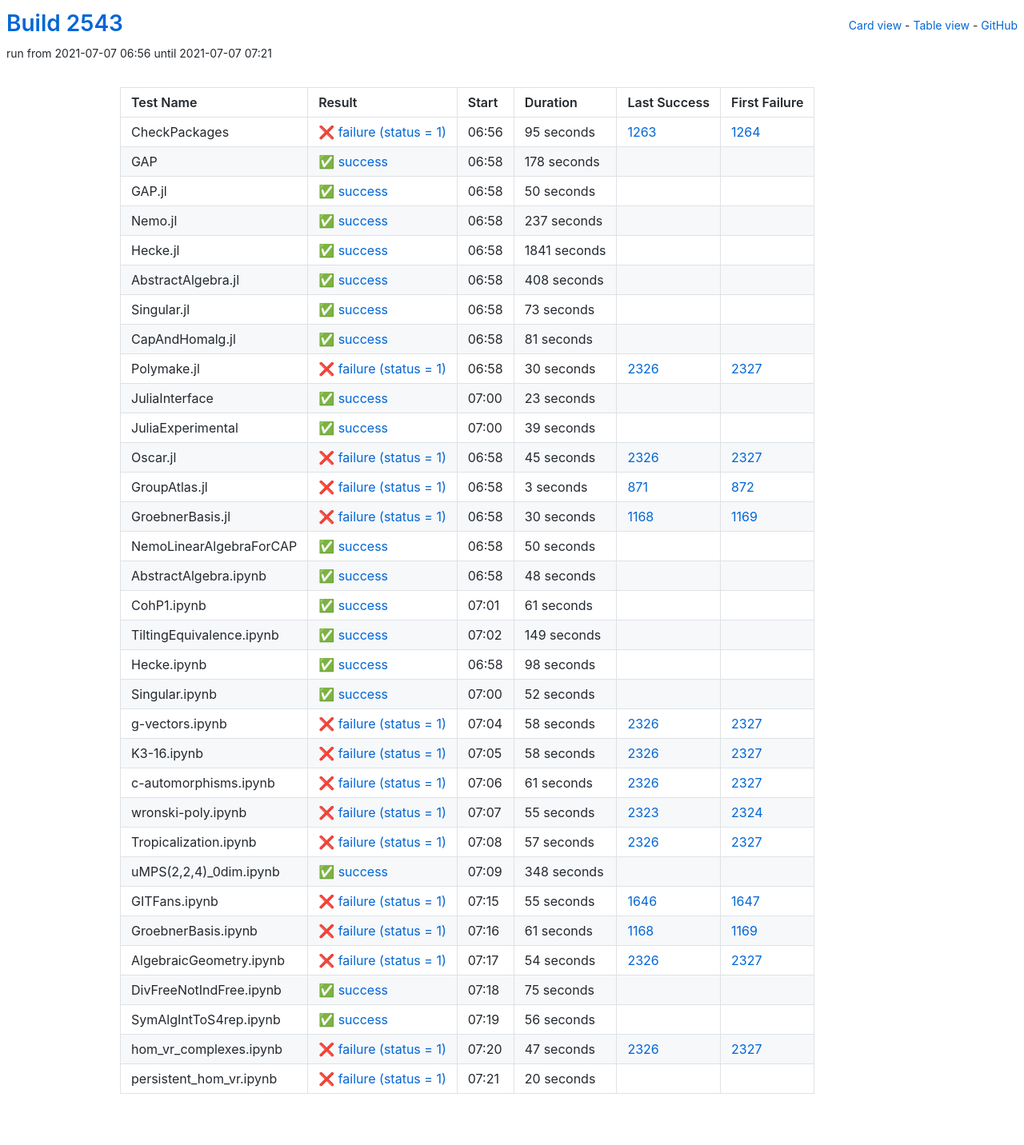
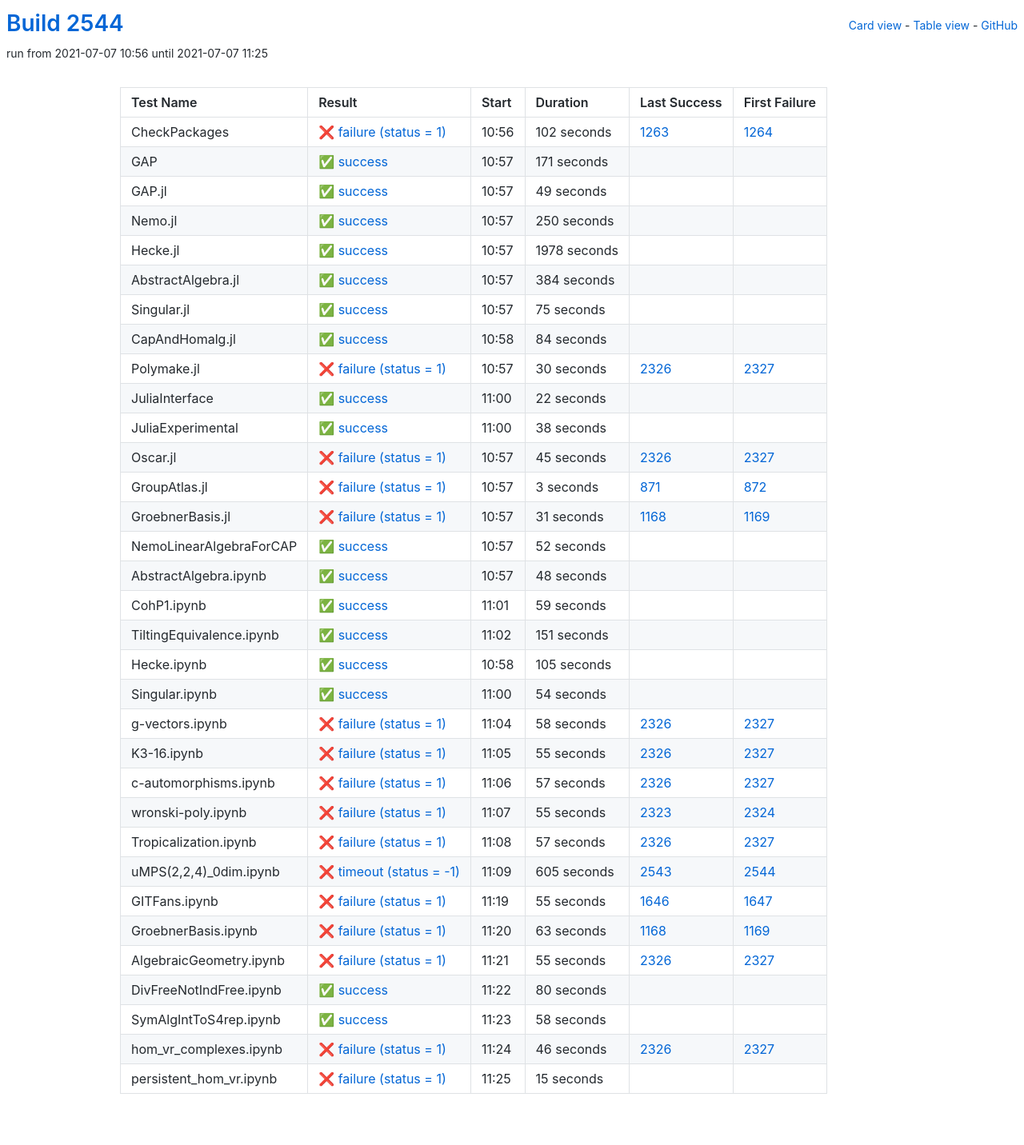
Before and after one commit to oscar-system/oscar-ci-status-stable, a Jekyll site: the page built from table.html, in a window 1280 px wide. Shown: the whole page at 80% size. Built offline with Jekyll 4.4.1, drawn with Linux system fonts in a browser that asks for light colours.

Commit message:
Build #2544

```diff
--- a/_data/ci.yml
+++ b/_data/ci.yml
@@ -1,6 +1,6 @@
 ---
-build: 2543
-build_url: https://oscarci.mathematik.uni-kl.de/job/oscar-stable/2543/
+build: 2544
+build_url: https://oscarci.mathematik.uni-kl.de/job/oscar-stable/2544/
 job: oscar-stable
 organization: oscar-system
 repo: oscar-ci-status-stable
@@ -8,104 +8,104 @@ repourl: https://github.com/oscar-system/oscar-ci-status-stable
 tests:
 - name: CheckPackages
   id: checkpackages
-  log: https://oscarci.mathematik.uni-kl.de/job/oscar-stable/2543/artifact/logs/build-2543/CheckPackages.log
-  start: 2021-07-07 06:56
+  log: https://oscarci.mathematik.uni-kl.de/job/oscar-stable/2544/artifact/logs/build-2544/CheckPackages.log
+  start: 2021-07-07 10:56
   success: false
   exitcode: 1
   status: failure
-  duration: 95
+  duration: 102
   last_success: 1263
   last_success_url: https://oscarci.mathematik.uni-kl.de/job/oscar-stable/1263/
   first_failure: 1264
   first_failure_url: https://oscarci.mathematik.uni-kl.de/job/oscar-stable/1264/
 - name: GAP
   id: gap
-  log: https://oscarci.mathematik.uni-kl.de/job/oscar-stable/2543/artifact/logs/build-2543/GAP.log
-  start: 2021-07-07 06:58
+  log: https://oscarci.mathematik.uni-kl.de/job/oscar-stable/2544/artifact/logs/build-2544/GAP.log
+  start: 2021-07-07 10:57
   success: true
   exitcode: 0
   status: success
-  duration: 178
+  duration: 171
   last_success: false
   last_success_url:
   first_failure: false
   first_failure_url:
 - name: GAP.jl
   id: gap-jl
-  log: https://oscarci.mathematik.uni-kl.de/job/oscar-stable/2543/artifact/logs/build-2543/GAP.jl.log
-  start: 2021-07-07 06:58
+  log: https://oscarci.mathematik.uni-kl.de/job/oscar-stable/2544/artifact/logs/build-2544/GAP.jl.log
+  start: 2021-07-07 10:57
   success: true
   exitcode: 0
   status: success
-  duration: 50
+  duration: 49
   last_success: false
   last_success_url:
   first_failure: false
   first_failure_url:
 - name: Nemo.jl
   id: nemo-jl
-  log: https://oscarci.mathematik.uni-kl.de/job/oscar-stable/2543/artifact/logs/build-2543/Nemo.jl.log
-  start: 2021-07-07 06:58
+  log: https://oscarci.mathematik.uni-kl.de/job/oscar-stable/2544/artifact/logs/build-2544/Nemo.jl.log
+  start: 2021-07-07 10:57
   success: true
   exitcode: 0
   status: success
-  duration: 237
+  duration: 250
   last_success: false
   last_success_url:
   first_failure: false
   first_failure_url:
 - name: Hecke.jl
   id: hecke-jl
-  log: https://oscarci.mathematik.uni-kl.de/job/oscar-stable/2543/artifact/logs/build-2543/Hecke.jl.log
-  start: 2021-07-07 06:58
+  log: https://oscarci.mathematik.uni-kl.de/job/oscar-stable/2544/artifact/logs/build-2544/Hecke.jl.log
+  start: 2021-07-07 10:57
   success: true
   exitcode: 0
   status: success
-  duration: 1841
+  duration: 1978
   last_success: false
   last_success_url:
   first_failure: false
   first_failure_url:
 - name: AbstractAlgebra.jl
   id: abstractalgebra-jl
-  log: https://oscarci.mathematik.uni-kl.de/job/oscar-stable/2543/artifact/logs/build-2543/AbstractAlgebra.jl.log
-  start: 2021-07-07 06:58
+  log: https://oscarci.mathematik.uni-kl.de/job/oscar-stable/2544/artifact/logs/build-2544/AbstractAlgebra.jl.log
+  start: 2021-07-07 10:57
   success: true
   exitcode: 0
   status: success
-  duration: 408
+  duration: 384
   last_success: false
   last_success_url:
   first_failure: false
   first_failure_url:
 - name: Singular.jl
   id: singular-jl
-  log: https://oscarci.mathematik.uni-kl.de/job/oscar-stable/2543/artifact/logs/build-2543/Singular.jl.log
-  start: 2021-07-07 06:58
+  log: https://oscarci.mathematik.uni-kl.de/job/oscar-stable/2544/artifact/logs/build-2544/Singular.jl.log
+  start: 2021-07-07 10:57
   success: true
   exitcode: 0
   status: success
-  duration: 73
+  duration: 75
   last_success: false
   last_success_url:
   first_failure: false
   first_failure_url:
 - name: CapAndHomalg.jl
   id: capandhomalg-jl
-  log: https://oscarci.mathematik.uni-kl.de/job/oscar-stable/2543/artifact/logs/build-2543/CapAndHomalg.jl.log
-  start: 2021-07-07 06:58
+  log: https://oscarci.mathematik.uni-kl.de/job/oscar-stable/2544/artifact/logs/build-2544/CapAndHomalg.jl.log
+  start: 2021-07-07 10:58
   success: true
   exitcode: 0
   status: success
-  duration: 81
+  duration: 84
   last_success: false
   last_success_url:
   first_failure: false
   first_failure_url:
 - name: Polymake.jl
   id: polymake-jl
-  log: https://oscarci.mathematik.uni-kl.de/job/oscar-stable/2543/artifact/logs/build-2543/Polymake.jl.log
-  start: 2021-07-07 06:58
+  log: https://oscarci.mathematik.uni-kl.de/job/oscar-stable/2544/artifact/logs/build-2544/Polymake.jl.log
+  start: 2021-07-07 10:57
   success: false
   exitcode: 1
   status: failure
@@ -116,32 +116,32 @@ tests:
   first_failure_url: https://oscarci.mathematik.uni-kl.de/job/oscar-stable/2327/
 - name: JuliaInterface
   id: juliainterface
-  log: https://oscarci.mathematik.uni-kl.de/job/oscar-stable/2543/artifact/logs/build-2543/JuliaInterface.log
-  start: 2021-07-07 07:00
+  log: https://oscarci.mathematik.uni-kl.de/job/oscar-stable/2544/artifact/logs/build-2544/JuliaInterface.log
+  start: 2021-07-07 11:00
   success: true
   exitcode: 0
   status: success
-  duration: 23
+  duration: 22
   last_success: false
   last_success_url:
   first_failure: false
   first_failure_url:
 - name: JuliaExperimental
   id: juliaexperimental
-  log: https://oscarci.mathematik.uni-kl.de/job/oscar-stable/2543/artifact/logs/build-2543/JuliaExperimental.log
-  start: 2021-07-07 07:00
+  log: https://oscarci.mathematik.uni-kl.de/job/oscar-stable/2544/artifact/logs/build-2544/JuliaExperimental.log
+  start: 2021-07-07 11:00
   success: true
   exitcode: 0
   status: success
-  duration: 39
+  duration: 38
   last_success: false
   last_success_url:
   first_failure: false
   first_failure_url:
 - name: Oscar.jl
   id: oscar-jl
-  log: https://oscarci.mathematik.uni-kl.de/job/oscar-stable/2543/artifact/logs/build-2543/Oscar.jl.log
-  start: 2021-07-07 06:58
+  log: https://oscarci.mathematik.uni-kl.de/job/oscar-stable/2544/artifact/logs/build-2544/Oscar.jl.log
+  start: 2021-07-07 10:57
   success: false
   exitcode: 1
   status: failure
@@ -152,8 +152,8 @@ tests:
   first_failure_url: https://oscarci.mathematik.uni-kl.de/job/oscar-stable/2327/
 - name: GroupAtlas.jl
   id: groupatlas-jl
-  log: https://oscarci.mathematik.uni-kl.de/job/oscar-stable/2543/artifact/logs/build-2543/GroupAtlas.jl.log
-  start: 2021-07-07 06:58
+  log: https://oscarci.mathematik.uni-kl.de/job/oscar-stable/2544/artifact/logs/build-2544/GroupAtlas.jl.log
+  start: 2021-07-07 10:57
   success: false
   exitcode: 1
   status: failure
@@ -164,32 +164,32 @@ tests:
   first_failure_url: https://oscarci.mathematik.uni-kl.de/job/oscar-stable/872/
 - name: GroebnerBasis.jl
   id: groebnerbasis-jl
-  log: https://oscarci.mathematik.uni-kl.de/job/oscar-stable/2543/artifact/logs/build-2543/GroebnerBasis.jl.log
-  start: 2021-07-07 06:58
+  log: https://oscarci.mathematik.uni-kl.de/job/oscar-stable/2544/artifact/logs/build-2544/GroebnerBasis.jl.log
+  start: 2021-07-07 10:57
   success: false
   exitcode: 1
   status: failure
-  duration: 30
+  duration: 31
   last_success: 1168
   last_success_url: https://oscarci.mathematik.uni-kl.de/job/oscar-stable/1168/
   first_failure: 1169
   first_failure_url: https://oscarci.mathematik.uni-kl.de/job/oscar-stable/1169/
 - name: NemoLinearAlgebraForCAP
   id: nemolinearalgebraforcap
-  log: https://oscarci.mathematik.uni-kl.de/job/oscar-stable/2543/artifact/logs/build-2543/NemoLinearAlgebraForCAP.log
-  start: 2021-07-07 06:58
+  log: https://oscarci.mathematik.uni-kl.de/job/oscar-stable/2544/artifact/logs/build-2544/NemoLinearAlgebraForCAP.log
+  start: 2021-07-07 10:57
   success: true
   exitcode: 0
   status: success
-  duration: 50
+  duration: 52
   last_success: false
   last_success_url:
   first_failure: false
   first_failure_url:
 - name: AbstractAlgebra.ipynb
   id: abstractalgebra-ipynb
-  log: https://oscarci.mathematik.uni-kl.de/job/oscar-stable/2543/artifact/logs/build-2543/AbstractAlgebra.ipynb.log
-  start: 2021-07-07 06:58
+  log: https://oscarci.mathematik.uni-kl.de/job/oscar-stable/2544/artifact/logs/build-2544/AbstractAlgebra.ipynb.log
+  start: 2021-07-07 10:57
   success: true
   exitcode: 0
   status: success
@@ -200,56 +200,56 @@ tests:
   first_failure_url:
 - name: CohP1.ipynb
   id: cohp1-ipynb
-  log: https://oscarci.mathematik.uni-kl.de/job/oscar-stable/2543/artifact/logs/build-2543/CohP1.ipynb.log
-  start: 2021-07-07 07:01
+  log: https://oscarci.mathematik.uni-kl.de/job/oscar-stable/2544/artifact/logs/build-2544/CohP1.ipynb.log
+  start: 2021-07-07 11:01
   success: true
   exitcode: 0
   status: success
-  duration: 61
+  duration: 59
   last_success: false
   last_success_url:
   first_failure: false
   first_failure_url:
 - name: TiltingEquivalence.ipynb
   id: tiltingequivalence-ipynb
-  log: https://oscarci.mathematik.uni-kl.de/job/oscar-stable/2543/artifact/logs/build-2543/TiltingEquivalence.ipynb.log
-  start: 2021-07-07 07:02
+  log: https://oscarci.mathematik.uni-kl.de/job/oscar-stable/2544/artifact/logs/build-2544/TiltingEquivalence.ipynb.log
+  start: 2021-07-07 11:02
   success: true
   exitcode: 0
   status: success
-  duration: 149
+  duration: 151
   last_success: false
   last_success_url:
   first_failure: false
   first_failure_url:
 - name: Hecke.ipynb
   id: hecke-ipynb
-  log: https://oscarci.mathematik.uni-kl.de/job/oscar-stable/2543/artifact/logs/build-2543/Hecke.ipynb.log
-  start: 2021-07-07 06:58
+  log: https://oscarci.mathematik.uni-kl.de/job/oscar-stable/2544/artifact/logs/build-2544/Hecke.ipynb.log
+  start: 2021-07-07 10:58
   success: true
   exitcode: 0
   status: success
-  duration: 98
+  duration: 105
   last_success: false
   last_success_url:
   first_failure: false
   first_failure_url:
 - name: Singular.ipynb
   id: singular-ipynb
-  log: https://oscarci.mathematik.uni-kl.de/job/oscar-stable/2543/artifact/logs/build-2543/Singular.ipynb.log
-  start: 2021-07-07 07:00
+  log: https://oscarci.mathematik.uni-kl.de/job/oscar-stable/2544/artifact/logs/build-2544/Singular.ipynb.log
+  start: 2021-07-07 11:00
   success: true
   exitcode: 0
   status: success
-  duration: 52
+  duration: 54
   last_success: false
   last_success_url:
   first_failure: false
   first_failure_url:
 - name: g-vectors.ipynb
   id: g-vectors-ipynb
-  log: https://oscarci.mathematik.uni-kl.de/job/oscar-stable/2543/artifact/logs/build-2543/g-vectors.ipynb.log
-  start: 2021-07-07 07:04
+  log: https://oscarci.mathematik.uni-kl.de/job/oscar-stable/2544/artifact/logs/build-2544/g-vectors.ipynb.log
+  start: 2021-07-07 11:04
   success: false
   exitcode: 1
   status: failure
@@ -260,32 +260,32 @@ tests:
   first_failure_url: https://oscarci.mathematik.uni-kl.de/job/oscar-stable/2327/
 - name: K3-16.ipynb
   id: k3-16-ipynb
-  log: https://oscarci.mathematik.uni-kl.de/job/oscar-stable/2543/artifact/logs/build-2543/K3-16.ipynb.log
-  start: 2021-07-07 07:05
+  log: https://oscarci.mathematik.uni-kl.de/job/oscar-stable/2544/artifact/logs/build-2544/K3-16.ipynb.log
+  start: 2021-07-07 11:05
   success: false
   exitcode: 1
   status: failure
-  duration: 58
+  duration: 55
   last_success: 2326
   last_success_url: https://oscarci.mathematik.uni-kl.de/job/oscar-stable/2326/
   first_failure: 2327
   first_failure_url: https://oscarci.mathematik.uni-kl.de/job/oscar-stable/2327/
 - name: c-automorphisms.ipynb
   id: c-automorphisms-ipynb
-  log: https://oscarci.mathematik.uni-kl.de/job/oscar-stable/2543/artifact/logs/build-2543/c-automorphisms.ipynb.log
-  start: 2021-07-07 07:06
+  log: https://oscarci.mathematik.uni-kl.de/job/oscar-stable/2544/artifact/logs/build-2544/c-automorphisms.ipynb.log
+  start: 2021-07-07 11:06
   success: false
   exitcode: 1
   status: failure
-  duration: 61
+  duration: 57
   last_success: 2326
   last_success_url: https://oscarci.mathematik.uni-kl.de/job/oscar-stable/2326/
   first_failure: 2327
   first_failure_url: https://oscarci.mathematik.uni-kl.de/job/oscar-stable/2327/
 - name: wronski-poly.ipynb
   id: wronski-poly-ipynb
-  log: https://oscarci.mathematik.uni-kl.de/job/oscar-stable/2543/artifact/logs/build-2543/wronski-poly.ipynb.log
-  start: 2021-07-07 07:07
+  log: https://oscarci.mathematik.uni-kl.de/job/oscar-stable/2544/artifact/logs/build-2544/wronski-poly.ipynb.log
+  start: 2021-07-07 11:07
   success: false
   exitcode: 1
   status: failure
@@ -296,8 +296,8 @@ tests:
   first_failure_url: https://oscarci.mathematik.uni-kl.de/job/oscar-stable/2324/
 - name: Tropicalization.ipynb
   id: tropicalization-ipynb
-  log: https://oscarci.mathematik.uni-kl.de/job/oscar-stable/2543/artifact/logs/build-2543/Tropicalization.ipynb.log
-  start: 2021-07-07 07:08
+  log: https://oscarci.mathematik.uni-kl.de/job/oscar-stable/2544/artifact/logs/build-2544/Tropicalization.ipynb.log
+  start: 2021-07-07 11:08
   success: false
   exitcode: 1
   status: failure
@@ -308,20 +308,20 @@ tests:
   first_failure_url: https://oscarci.mathematik.uni-kl.de/job/oscar-stable/2327/
 - name: uMPS(2,2,4)_0dim.ipynb
   id: umps-2-2-4-0dim-ipynb
-  log: https://oscarci.mathematik.uni-kl.de/job/oscar-stable/2543/artifact/logs/build-2543/uMPS-2-2-4-_0dim.ipynb.log
-  start: 2021-07-07 07:09
-  success: true
-  exitcode: 0
-  status: success
-  duration: 348
-  last_success: false
-  last_success_url:
-  first_failure: false
-  first_failure_url:
+  log: https://oscarci.mathematik.uni-kl.de/job/oscar-stable/2544/artifact/logs/build-2544/uMPS-2-2-4-_0dim.ipynb.log
+  start: 2021-07-07 11:09
+  success: false
+  exitcode: -1
+  status: timeout
+  duration: 605
+  last_success: 2543
+  last_success_url: https://oscarci.mathematik.uni-kl.de/job/oscar-stable/2543/
+  first_failure: 2544
+  first_failure_url: https://oscarci.mathematik.uni-kl.de/job/oscar-stable/2544/
 - name: GITFans.ipynb
   id: gitfans-ipynb
-  log: https://oscarci.mathematik.uni-kl.de/job/oscar-stable/2543/artifact/logs/build-2543/GITFans.ipynb.log
-  start: 2021-07-07 07:15
+  log: https://oscarci.mathematik.uni-kl.de/job/oscar-stable/2544/artifact/logs/build-2544/GITFans.ipynb.log
+  start: 2021-07-07 11:19
   success: false
   exitcode: 1
   status: failure
@@ -332,72 +332,72 @@ tests:
   first_failure_url: https://oscarci.mathematik.uni-kl.de/job/oscar-stable/1647/
 - name: GroebnerBasis.ipynb
   id: groebnerbasis-ipynb
-  log: https://oscarci.mathematik.uni-kl.de/job/oscar-stable/2543/artifact/logs/build-2543/GroebnerBasis.ipynb.log
-  start: 2021-07-07 07:16
+  log: https://oscarci.mathematik.uni-kl.de/job/oscar-stable/2544/artifact/logs/build-2544/GroebnerBasis.ipynb.log
+  start: 2021-07-07 11:20
   success: false
   exitcode: 1
   status: failure
-  duration: 61
+  duration: 63
   last_success: 1168
   last_success_url: https://oscarci.mathematik.uni-kl.de/job/oscar-stable/1168/
   first_failure: 1169
   first_failure_url: https://oscarci.mathematik.uni-kl.de/job/oscar-stable/1169/
 - name: AlgebraicGeometry.ipynb
   id: algebraicgeometry-ipynb
-  log: https://oscarci.mathematik.uni-kl.de/job/oscar-stable/2543/artifact/logs/build-2543/AlgebraicGeometry.ipynb.log
-  start: 2021-07-07 07:17
+  log: https://oscarci.mathematik.uni-kl.de/job/oscar-stable/2544/artifact/logs/build-2544/AlgebraicGeometry.ipynb.log
+  start: 2021-07-07 11:21
   success: false
   exitcode: 1
   status: failure
-  duration: 54
+  duration: 55
   last_success: 2326
   last_success_url: https://oscarci.mathematik.uni-kl.de/job/oscar-stable/2326/
   first_failure: 2327
   first_failure_url: https://oscarci.mathematik.uni-kl.de/job/oscar-stable/2327/
 - name: DivFreeNotIndFree.ipynb
   id: divfreenotindfree-ipynb
-  log: https://oscarci.mathematik.uni-kl.de/job/oscar-stable/2543/artifact/logs/build-2543/DivFreeNotIndFree.ipynb.log
-  start: 2021-07-07 07:18
+  log: https://oscarci.mathematik.uni-kl.de/job/oscar-stable/2544/artifact/logs/build-2544/DivFreeNotIndFree.ipynb.log
+  start: 2021-07-07 11:22
   success: true
   exitcode: 0
   status: success
-  duration: 75
+  duration: 80
   last_success: false
   last_success_url:
   first_failure: false
   first_failure_url:
 - name: SymAlgIntToS4rep.ipynb
   id: symalginttos4rep-ipynb
-  log: https://oscarci.mathematik.uni-kl.de/job/oscar-stable/2543/artifact/logs/build-2543/SymAlgIntToS4rep.ipynb.log
-  start: 2021-07-07 07:19
+  log: https://oscarci.mathematik.uni-kl.de/job/oscar-stable/2544/artifact/logs/build-2544/SymAlgIntToS4rep.ipynb.log
+  start: 2021-07-07 11:23
   success: true
   exitcode: 0
   status: success
-  duration: 56
+  duration: 58
   last_success: false
   last_success_url:
   first_failure: false
   first_failure_url:
 - name: hom_vr_complexes.ipynb
   id: hom-vr-complexes-ipynb
-  log: https://oscarci.mathematik.uni-kl.de/job/oscar-stable/2543/artifact/logs/build-2543/hom_vr_complexes.ipynb.log
-  start: 2021-07-07 07:20
+  log: https://oscarci.mathematik.uni-kl.de/job/oscar-stable/2544/artifact/logs/build-2544/hom_vr_complexes.ipynb.log
+  start: 2021-07-07 11:24
   success: false
   exitcode: 1
   status: failure
-  duration: 47
+  duration: 46
   last_success: 2326
   last_success_url: https://oscarci.mathematik.uni-kl.de/job/oscar-stable/2326/
   first_failure: 2327
   first_failure_url: https://oscarci.mathematik.uni-kl.de/job/oscar-stable/2327/
 - name: persistent_hom_vr.ipynb
   id: persistent-hom-vr-ipynb
-  log: https://oscarci.mathematik.uni-kl.de/job/oscar-stable/2543/artifact/logs/build-2543/persistent_hom_vr.ipynb.log
-  start: 2021-07-07 07:21
+  log: https://oscarci.mathematik.uni-kl.de/job/oscar-stable/2544/artifact/logs/build-2544/persistent_hom_vr.ipynb.log
+  start: 2021-07-07 11:25
   success: false
   exitcode: 1
   status: failure
-  duration: 20
+  duration: 15
   last_success: false
   last_success_url:
   first_failure: false
```
Also changed, not shown: README.md.
